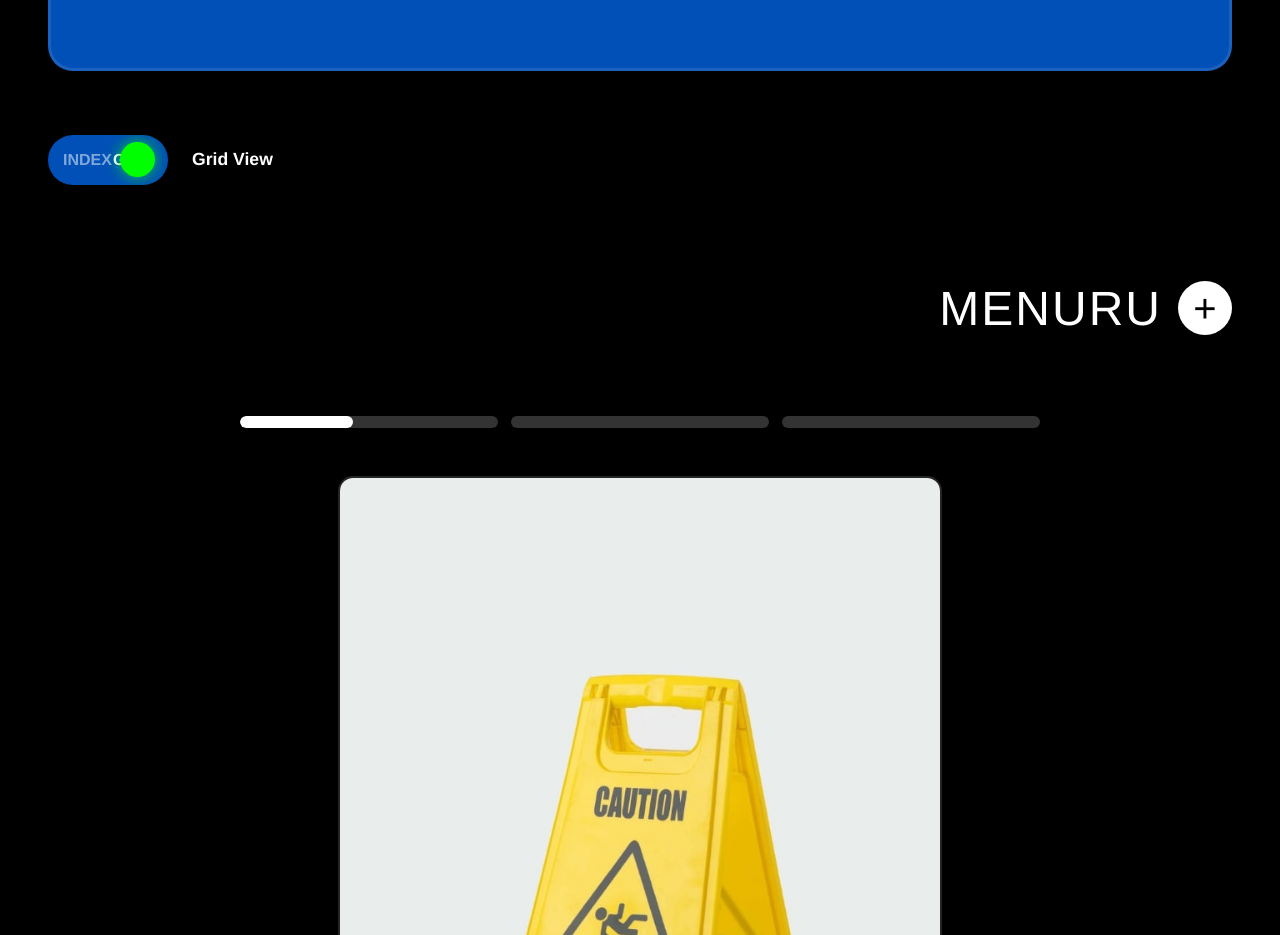
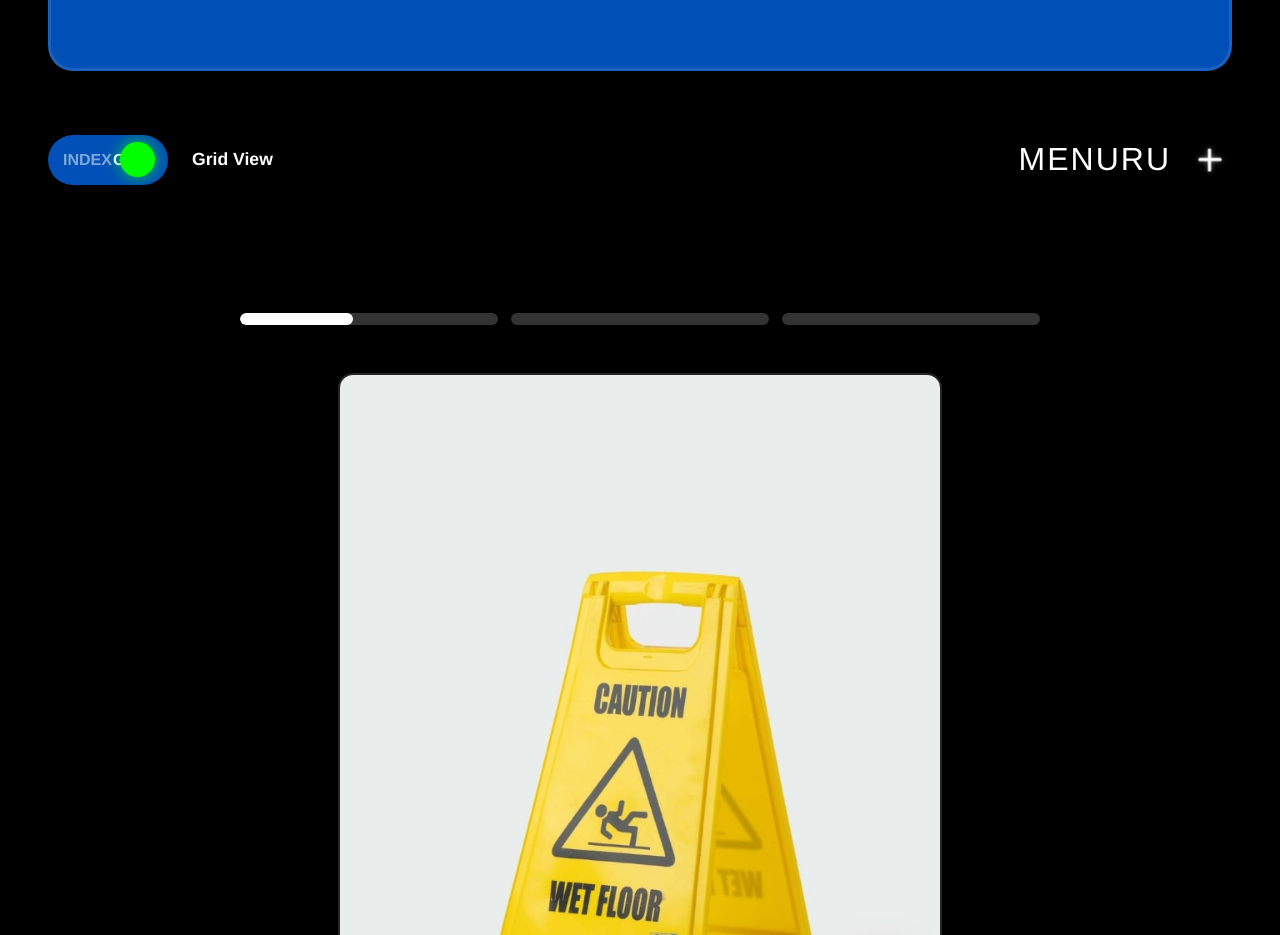
Before and after one commit to vinividivicilala/lolo, a Next.js app in the folder faq/: page / in a window 1280 px wide. Shown: the part 2620-3555 px from the top of the page. Built offline with nearby package versions, Linux system fonts and the light colour scheme.

Commit message:
Update page.tsx

```diff
--- a/faq/app/page.tsx
+++ b/faq/app/page.tsx
@@ -28,6 +28,8 @@ export default function HomePage(): React.JSX.Element {
   const scrollTextRef = useRef<HTMLDivElement>(null);
   const topicContainerRef = useRef<HTMLDivElement>(null);
   const progressAnimationRef = useRef<gsap.core.Tween | null>(null);
+  const menuruButtonRef = useRef<HTMLDivElement>(null);
+  const menuruMinusRef = useRef<HTMLDivElement>(null);
 
   // Animasi loading text
   const loadingTexts = [
@@ -139,8 +141,43 @@ export default function HomePage(): React.JSX.Element {
       if (progressAnimationRef.current) {
         progressAnimationRef.current.kill();
       }
+      // Cleanup GSAP animations
+      if (menuruButtonRef.current) {
+        gsap.killTweensOf(menuruButtonRef.current);
+      }
+      if (menuruMinusRef.current) {
+        gsap.killTweensOf(menuruMinusRef.current);
+      }
     };
   }, [isMobile, showMenuruFullPage]);
+
+  // Animasi GSAP untuk tombol Menuru
+  useEffect(() => {
+    if (menuruButtonRef.current) {
+      // Animasi pulsing untuk tanda +
+      gsap.to(menuruButtonRef.current.querySelector('.plus-sign'), {
+        scale: 1.1,
+        duration: 1,
+        repeat: -1,
+        yoyo: true,
+        ease: "power1.inOut"
+      });
+    }
+  }, []);
+
+  // Animasi GSAP untuk tanda - di halaman full page
+  useEffect(() => {
+    if (menuruMinusRef.current && showMenuruFullPage) {
+      // Animasi subtle pulse untuk tanda -
+      gsap.to(menuruMinusRef.current, {
+        scale: 1.05,
+        duration: 1.5,
+        repeat: -1,
+        yoyo: true,
+        ease: "power1.inOut"
+      });
+    }
+  }, [showMenuruFullPage]);
 
   // Fungsi untuk handle cookie acceptance
   const handleAcceptCookies = () => {
@@ -428,7 +465,7 @@ export default function HomePage(): React.JSX.Element {
             initial={{ opacity: 0 }}
             animate={{ opacity: 1 }}
             exit={{ opacity: 0 }}
-            transition={{ duration: 0.3 }}
+            transition={{ duration: 0.5 }}
             style={{
               position: 'fixed',
               top: 0,
@@ -444,68 +481,84 @@ export default function HomePage(): React.JSX.Element {
               cursor: 'none'
             }}
           >
-            {/* Tombol Close dengan animasi - */}
-            <motion.div
-              initial={{ scale: 0 }}
-              animate={{ scale: 1 }}
-              exit={{ scale: 0 }}
-              transition={{ delay: 0.2, type: "spring", stiffness: 200, damping: 15 }}
+            {/* Header dengan teks MENURU dan tanda - di sebelah kanan (sejajar) */}
+            <div style={{
+              position: 'absolute',
+              top: isMobile ? '1.5rem' : '2rem',
+              left: 0,
+              width: '100%',
+              padding: isMobile ? '0 1rem' : '0 2rem',
+              display: 'flex',
+              justifyContent: 'space-between',
+              alignItems: 'center',
+              boxSizing: 'border-box'
+            }}>
+              {/* Teks MENURU di kiri */}
+              <motion.div
+                initial={{ x: -50, opacity: 0 }}
+                animate={{ x: 0, opacity: 1 }}
+                transition={{ duration: 0.6, delay: 0.1 }}
+                style={{
+                  color: 'white',
+                  fontSize: isMobile ? '2rem' : '2.5rem',
+                  fontWeight: '300',
+                  fontFamily: 'Helvetica, Arial, sans-serif',
+                  textTransform: 'uppercase',
+                  letterSpacing: '2px'
+                }}
+              >
+                MENURU
+              </motion.div>
+
+              {/* Tanda - di kanan dengan animasi GSAP */}
+              <motion.div
+                ref={menuruMinusRef}
+                initial={{ x: 50, opacity: 0 }}
+                animate={{ x: 0, opacity: 1 }}
+                transition={{ duration: 0.6, delay: 0.2 }}
                 onClick={handleCloseMenuruFullPage}
                 onMouseEnter={() => handleLinkHover("link", "CLOSE", "menuru-close")}
                 onMouseLeave={handleLinkLeave}
                 style={{
-                position: 'absolute',
-                top: isMobile ? '1.5rem' : '2rem',
-                right: isMobile ? '1.5rem' : '2rem',
-                width: isMobile ? '60px' : '80px',
-                height: isMobile ? '60px' : '80px',
-                borderRadius: '50%',
-                backgroundColor: 'white',
+                  width: isMobile ? '50px' : '60px',
+                  height: isMobile ? '50px' : '60px',
                   display: 'flex',
                   alignItems: 'center',
                   justifyContent: 'center',
                   cursor: 'none',
-                zIndex: 9999,
-                border: '2px solid rgba(0,0,0,0.1)',
-                boxShadow: '0 5px 20px rgba(0,0,0,0.3)'
-              }}
-              whileHover={{
-                scale: 1.1,
-                backgroundColor: '#f0f0f0'
-              }}
+                  position: 'relative'
+                }}
+                whileHover={{ scale: 1.1 }}
                 whileTap={{ scale: 0.95 }}
               >
-              <motion.div
-                initial={{ rotate: 0 }}
-                animate={{ rotate: menuruExpanded ? 45 : 0 }}
-                transition={{ duration: 0.3 }}
-                style={{
-                  fontSize: isMobile ? '2.5rem' : '3.5rem',
-                  color: 'black',
-                  fontWeight: '300',
-                  lineHeight: 1
-                }}
-              >
-                -
+                {/* Garis horizontal (tanda -) dengan efek glow */}
+                <div style={{
+                  width: isMobile ? '30px' : '40px',
+                  height: '3px',
+                  backgroundColor: 'white',
+                  borderRadius: '2px',
+                  boxShadow: '0 0 10px rgba(255, 255, 255, 0.7), 0 0 20px rgba(255, 255, 255, 0.5)'
+                }} />
               </motion.div>
-            </motion.div>
-
-            {/* Teks MENURU di tengah */}
-            <motion.div
-              initial={{ scale: 0.5, opacity: 0 }}
+            </div>
+
+            {/* Teks MENURU besar di tengah */}
+            <motion.div
+              initial={{ scale: 0.8, opacity: 0 }}
               animate={{ scale: 1, opacity: 1 }}
-              exit={{ scale: 0.5, opacity: 0 }}
-              transition={{ delay: 0.1, duration: 0.5, type: "spring", stiffness: 100, damping: 15 }}
+              exit={{ scale: 0.8, opacity: 0 }}
+              transition={{ duration: 0.7, delay: 0.3, type: "spring", stiffness: 100, damping: 15 }}
               style={{
                 color: 'white',
-                fontSize: isMobile ? '4rem' : '8rem',
+                fontSize: isMobile ? '5rem' : '10rem',
                 fontWeight: '700',
                 fontFamily: 'Helvetica, Arial, sans-serif',
                 textAlign: 'center',
-                letterSpacing: '5px',
+                letterSpacing: '10px',
                 textTransform: 'uppercase',
                 lineHeight: 1,
-                padding: '0 2rem'
+                padding: '0 2rem',
+                textShadow: '0 0 30px rgba(255, 255, 255, 0.3)'
               }}
             >
               MENURU
@@ -1224,14 +1277,20 @@ export default function HomePage(): React.JSX.Element {
                   </div>
                 </div>
 
-                {/* Tombol Slider Index/Grid - Di bawah card */}
+                {/* Container untuk Tombol Slider dan Teks MENURU + di sebelah kanan */}
                 <div style={{
                   position: 'relative',
                   marginTop: isMobile ? '3rem' : '4rem',
                   marginBottom: isMobile ? '4rem' : '6rem',
                   paddingLeft: isMobile ? '1rem' : '2rem',
-                  paddingRight: isMobile ? '1rem' : '2rem'
-                }}>
+                  paddingRight: isMobile ? '1rem' : '2rem',
+                  display: 'flex',
+                  flexDirection: isMobile ? 'column' : 'row',
+                  justifyContent: 'space-between',
+                  alignItems: isMobile ? 'flex-start' : 'center',
+                  gap: isMobile ? '2rem' : '0'
+                }}>
+                  {/* Tombol Slider Index/Grid di kiri */}
                   <div style={{
                     display: 'flex',
                     alignItems: 'center',
@@ -1315,34 +1374,26 @@ export default function HomePage(): React.JSX.Element {
                       {sliderPosition === "index" ? "Index View" : "Grid View"}
                     </div>
                   </div>
-                </div>
-
-                {/* Teks MENURU dengan animasi Plus (+) di sebelah kanan card */}
-                <motion.div
+
+                  {/* Teks MENURU dengan animasi Plus (+) di sebelah kanan - TAMPIL DI SEMUA DEVICE */}
+                  <motion.div
+                    ref={menuruButtonRef}
                     onClick={toggleMenuruFullPage}
                     onMouseEnter={() => handleLinkHover("link", showMenuruFullPage ? "CLOSE" : "OPEN", "menuru-toggle")}
                     onMouseLeave={handleLinkLeave}
                     style={{
                       display: 'flex',
                       alignItems: 'center',
-                    justifyContent: 'flex-end',
-                    paddingRight: isMobile ? '1rem' : '2rem',
-                    marginTop: isMobile ? '2rem' : '3rem',
-                    marginBottom: isMobile ? '2rem' : '3rem',
-                    cursor: 'none'
+                      gap: '1rem',
+                      cursor: 'none',
+                      marginTop: isMobile ? '1rem' : '0'
                     }}
                     whileHover={{ x: 10 }}
                     whileTap={{ scale: 0.95 }}
                   >
                     <div style={{
-                    display: 'flex',
-                    alignItems: 'center',
-                    gap: '1rem'
-                  }}>
-                    {/* Teks MENURU */}
-                    <div style={{
                       color: isDarkMode ? 'white' : 'black',
-                      fontSize: isMobile ? '2rem' : '3rem',
+                      fontSize: isMobile ? '1.8rem' : '2rem',
                       fontWeight: '300',
                       fontFamily: 'Helvetica, Arial, sans-serif',
                       textTransform: 'uppercase',
@@ -1351,33 +1402,36 @@ export default function HomePage(): React.JSX.Element {
                       MENURU
                     </div>
 
-                    {/* Simbol Plus (+) dengan animasi */}
-                    <motion.div
-                      initial={{ rotate: 0 }}
-                      animate={{ rotate: showMenuruFullPage ? 45 : 0 }}
-                      transition={{ duration: 0.3 }}
-                      style={{
-                        width: isMobile ? '40px' : '50px',
-                        height: isMobile ? '40px' : '50px',
-                        borderRadius: '50%',
+                    {/* Simbol Plus (+) dengan animasi GSAP */}
+                    <div className="plus-sign" style={{
+                      width: isMobile ? '40px' : '45px',
+                      height: isMobile ? '40px' : '45px',
+                      display: 'flex',
+                      alignItems: 'center',
+                      justifyContent: 'center',
+                      position: 'relative'
+                    }}>
+                      {/* Garis vertikal */}
+                      <div style={{
+                        position: 'absolute',
+                        width: '3px',
+                        height: isMobile ? '20px' : '22px',
                         backgroundColor: isDarkMode ? 'white' : 'black',
-                        display: 'flex',
-                        alignItems: 'center',
-                        justifyContent: 'center',
-                        border: `2px solid ${isDarkMode ? 'rgba(255,255,255,0.3)' : 'rgba(0,0,0,0.3)'}`
-                      }}
-                    >
-                      <div style={{
-                        color: isDarkMode ? 'black' : 'white',
-                        fontSize: isMobile ? '2rem' : '2.5rem',
-                        fontWeight: '300',
-                        lineHeight: 1
-                      }}>
-                        +
+                        borderRadius: '2px',
+                        boxShadow: '0 0 5px rgba(255, 255, 255, 0.5)'
+                      }} />
+                      {/* Garis horizontal */}
+                      <div style={{
+                        position: 'absolute',
+                        width: isMobile ? '20px' : '22px',
+                        height: '3px',
+                        backgroundColor: isDarkMode ? 'white' : 'black',
+                        borderRadius: '2px',
+                        boxShadow: '0 0 5px rgba(255, 255, 255, 0.5)'
+                      }} />
                     </div>
                   </motion.div>
                 </div>
-                </motion.div>
 
                 {/* Progress Bar dengan 3 Foto - DIPERBAIKI */}
                 <div style={{
@@ -1801,13 +1855,15 @@ export default function HomePage(): React.JSX.Element {
                 </div>
               </div>
 
-              {/* Tombol Slider Index/Grid - Di bawah content */}
+              {/* Container untuk Tombol Slider */}
               <div style={{
                 position: 'relative',
                 marginTop: '4rem',
                 marginBottom: '4rem',
                 paddingLeft: isMobile ? '1rem' : '2rem',
-                paddingRight: isMobile ? '1rem' : '2rem'
+                paddingRight: isMobile ? '1rem' : '2rem',
+                display: 'flex',
+                justifyContent: 'flex-start'
               }}>
                 <div style={{
                   display: 'flex',
@@ -1926,7 +1982,9 @@ export default function HomePage(): React.JSX.Element {
 
               {/* Tombol Slider di bawah content */}
               <div style={{
-                marginTop: '3rem'
+                marginTop: '3rem',
+                display: 'flex',
+                justifyContent: 'center'
               }}>
                 <div style={{
                   display: 'flex',
```
Lines whose indentation alone changed are shown as unchanged.
